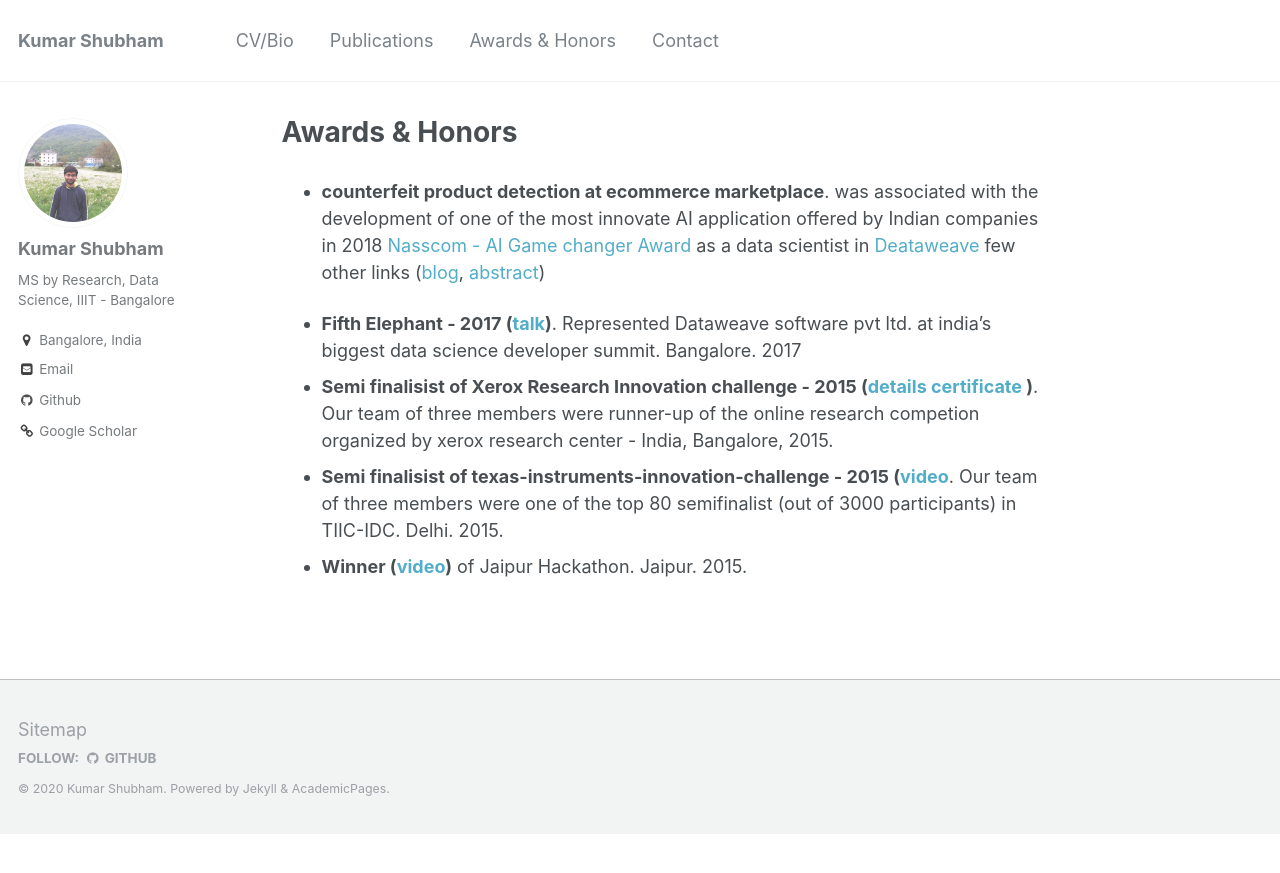
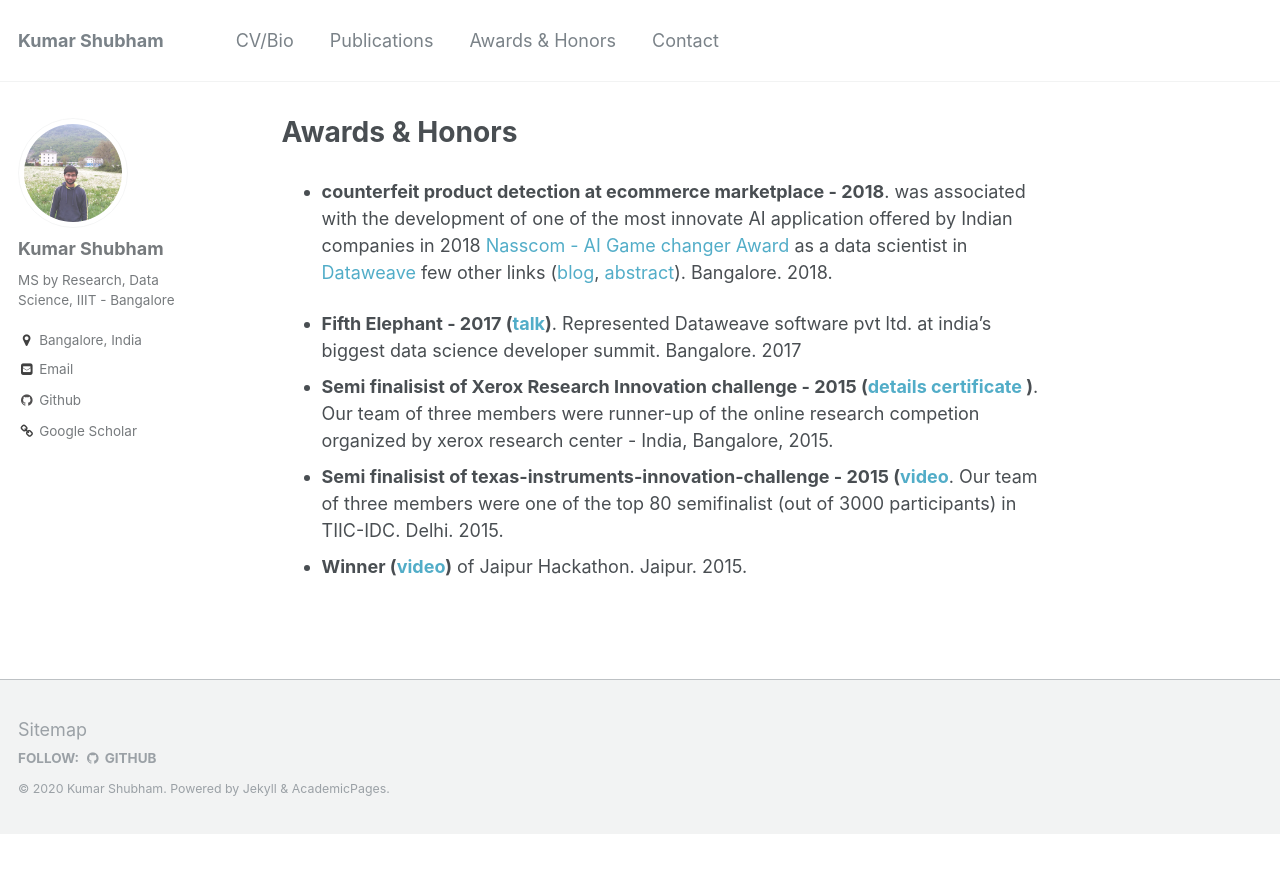
Before and after one commit to kyrs/kyrs.github.io, a Jekyll site: the page built from _pages/awards.md, in a window 1280 px wide. Shown: the top 873 px of the page. Built offline with Jekyll 4.4.1, drawn with Linux system fonts in a browser that asks for light colours.

Commit message:
pushing information related to awards and about

```diff
--- a/_pages/awards.md
+++ b/_pages/awards.md
@@ -5,7 +5,7 @@ permalink: /awards/
 author_profile: true
 ---
 
-* **counterfeit product detection at ecommerce marketplace**. was associated with the development of one of the most innovate AI application offered by Indian companies in 2018 [Nasscom - AI Game changer Award](https://community.nasscom.in/communities/iot-ai/nasscom-ai-game-changer-awards-best-50-innovative-applications-in-ai.html) as a data scientist in [Deataweave](https://dataweave.com/) few other links ([blog](https://news.developer.nvidia.com/how-ai-is-helping-consumer-brands-detect-and-eliminate-counterfeit-products/), [abstract](http://kyrs.github.io/files/counterfiet.pdf))
+* **counterfeit product detection at ecommerce marketplace - 2018**. was associated with the development of one of the most innovate AI application offered by Indian companies in 2018 [Nasscom - AI Game changer Award](https://community.nasscom.in/communities/iot-ai/nasscom-ai-game-changer-awards-best-50-innovative-applications-in-ai.html) as a data scientist in [Dataweave](https://dataweave.com/) few other links ([blog](https://news.developer.nvidia.com/how-ai-is-helping-consumer-brands-detect-and-eliminate-counterfeit-products/), [abstract](http://kyrs.github.io/files/counterfiet.pdf)). Bangalore. 2018.
 
 * **Fifth Elephant - 2017 ([talk](https://www.youtube.com/watch?v=Gffq_S_od5E))**. Represented Dataweave software pvt ltd. at india's biggest data science developer summit. Bangalore. 2017
 * **Semi finalisist of Xerox Research Innovation challenge - 2015 ([details](https://www.hackerrank.com/xerox-research-innovation-challenge-2015/) [certificate](http://kyrs.github.io/files/xerox_certificate.jpeg) )**.  Our team of three members were runner-up of the online research competion organized by xerox research center - India, Bangalore, 2015.
```
Also changed, not shown: _pages/about.md (+2 -1 lines).
